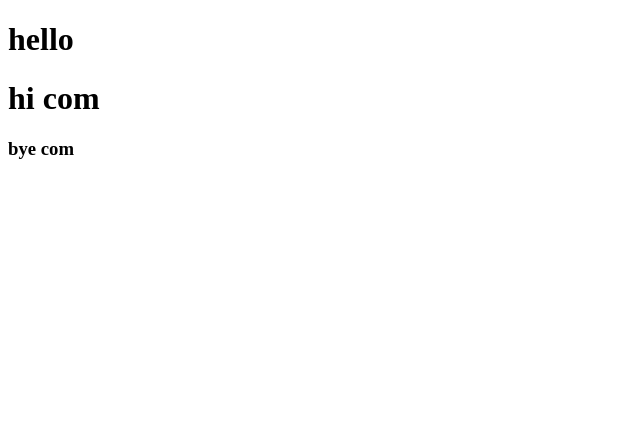
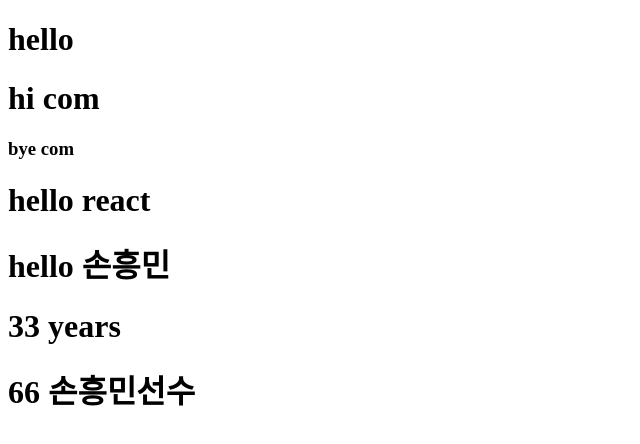
Before and after one commit to travelerjh/react, a React (Create React App) app: page / in a window 1280 px wide. Shown: the top 444 px of the page, without its empty margins (0-640 px from the left). Built offline with nearby package versions, Linux system fonts and the light colour scheme.

Commit message:
jsx 에서 js 코드사용

```diff
--- a/src/App.js
+++ b/src/App.js
@@ -1,8 +1,28 @@
+function MyCom() {
+  let name = "손흥민";
+  let age = 33;
+
+  //   { } : jsx 에서 자바스크릅트 코드 작성하기 위한 기호
+  return (
+    <>
+      <h1> hello react</h1>
+      <h1> hello {name}</h1>
+      <h1> {age} years</h1>
+      <h1>
+        {" "}
+        {age * 2} {name + "선수"}
+        {/* 그래서 주석이 이렇게 생겼어요 */}
+      </h1>
+    </>
+  );
+}
+
 function App() {
   return (
     <div>
       <h1> hello </h1>
       <My />
+      <MyCom />
     </div>
   );
 }
```
